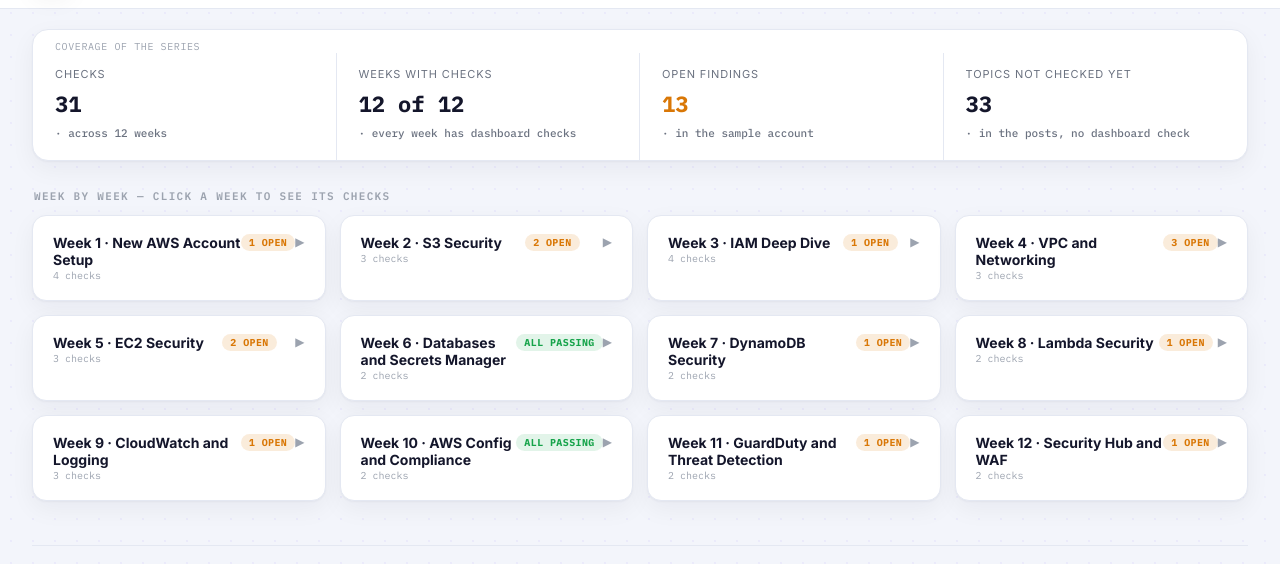
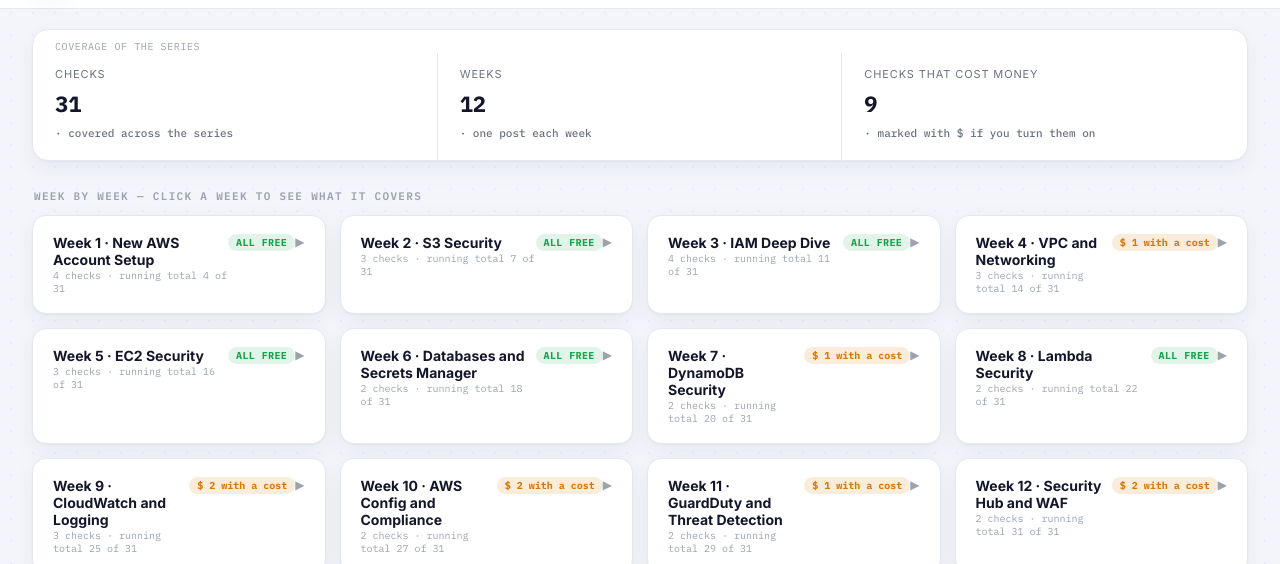
Before and after one commit to AnuradhaVIyer/aws-insights-demo, a plain HTML site: page series.html in a window 1280 px wide. Shown: the part 108-672 px from the top of the page. Drawn offline with nearby package versions, Linux system fonts and the light colour scheme.

Commit message:
Updated series.html

```diff
--- a/series.html
+++ b/series.html
@@ -226,6 +226,10 @@
   .res-list{font-family:var(--mono); font-size:11px; color:var(--text-dim);}
   .svc-card.expanded .drilldown{max-height:1400px;}
   @media (max-width:720px){ .stat-group-row.c4{grid-template-columns:repeat(2,1fr);} .stat-group-row.c3{grid-template-columns:repeat(2,1fr);} }
+  .cost-tag{font-family:var(--mono); font-size:11px; font-weight:700; color:var(--warn); background:color-mix(in srgb, var(--warn) 14%, transparent); border-radius:10px; padding:2px 8px;}
+  .cost-pill{font-family:var(--mono); font-size:10px; font-weight:700; color:var(--warn); background:color-mix(in srgb, var(--warn) 14%, transparent); border-radius:10px; padding:2px 8px; white-space:nowrap;}
+  .howto{margin-top:2px;} .howto summary{font-family:var(--mono); font-size:11px; font-weight:600; color:var(--purple); cursor:pointer;} .howto[open] summary{margin-bottom:8px;}
+  .cost-note{font-size:12px; color:var(--text-dim); line-height:1.6; margin:16px 2px 0;}
 </style>
 </head>
 <body data-theme="light">
@@ -252,8 +256,9 @@
     <div class="stat-strip" id="statStrip" style="border-left:none;"></div>
   </div>
 
-  <div class="section-label">Week by week — click a week to see its checks</div>
+  <div class="section-label">Week by week — click a week to see what it covers</div>
   <div class="service-grid" id="weekGrid"><div class="load-state">Loading…</div></div>
+  <p class="cost-note"><span class="cost-tag">$</span> Turning this on in your own AWS account will cost you money. AWS bills you for it. All other checks are free.</p>
 
   <footer>
     <div class="footer-brand">Built by <b>Anuradha Iyer</b> — Cloud / DevOps / AI Engineering</div>
@@ -279,7 +284,7 @@
 });
 document.addEventListener('click', e=>{
   const card = e.target.closest('[data-expand]');
-  if(card && !e.target.closest('a')) card.classList.toggle('expanded');
+  if(card && !e.target.closest('a') && !e.target.closest('details')) card.classList.toggle('expanded');
 });
 
 const DATA_DIR = './data/security';
@@ -292,35 +297,55 @@
   return `<div class="stat"><div class="lbl">${lbl}</div><div class="num"${color?` style="color:${color}"`:''}>${num}</div><div class="delta flat">· ${esc(delta)}</div></div>`;
 }
 
+// Checks that cost money in AWS once you turn them on (edit this list to change the $ markers)
+const COSTS = new Set([10, 15, 16, 19, 24, 27, 28, 30, 31]);
+const COST_TAG = '<span class="cost-tag" title="Costs money in AWS if you turn it on">$</span>';
+
+// LinkedIn post for each week (edit here)
+const POSTS = {
+  1: 'https://lnkd.in/p/dsirduSx',
+  2: 'https://lnkd.in/p/dt2D9CkD',
+  3: 'https://lnkd.in/p/dfAcDB9n',
+  4: 'https://lnkd.in/p/dmg6h4zE',
+  5: 'https://lnkd.in/p/dbbgXu9d',
+  6: 'https://lnkd.in/p/dmjGg4Tu',
+  7: 'https://lnkd.in/p/dYkqTra5',
+  8: 'https://lnkd.in/p/dCX2rBSR',
+  9: 'https://lnkd.in/p/d6UYY4N5',
+  10: 'https://lnkd.in/p/dPNFABKE',
+  11: 'https://lnkd.in/p/dFmAH32d',
+  12: 'https://lnkd.in/p/dY_DJJXt'
+};
+
 function render(){
   const series = D.series || [];
   const total = D.catalog.length;
-  const gapCount = series.reduce((n,w)=>n+(w.gaps||[]).length, 0);
-  const open = D.findings.filter(f=>f.status==='open').length;
+  const seen = new Set();
+  const costTotal = D.catalog.filter(c=>COSTS.has(c.id)).length;
   $('statStrip').innerHTML = `
     <div class="stat-group">
       <div class="stat-group-label">Coverage of the series</div>
-      <div class="stat-group-row c4">
-        ${statCard('Checks', total, 'across 12 weeks')}
-        ${statCard('Weeks with checks', `${series.filter(w=>w.check_ids.length).length} of ${series.length}`, 'every week has dashboard checks')}
-        ${statCard('Open findings', open, 'in the sample account', open?'var(--warn)':'')}
-        ${statCard('Topics not checked yet', gapCount, 'in the posts, no dashboard check')}
+      <div class="stat-group-row c3">
+        ${statCard('Checks', total, 'covered across the series')}
+        ${statCard('Weeks', series.length, 'one post each week')}
+        ${statCard('Checks that cost money', costTotal, 'marked with $ if you turn them on')}
       </div>
     </div>`;
   $('weekGrid').innerHTML = series.map(w=>{
+    const fresh = w.check_ids.filter(id=>!seen.has(id));
+    w.check_ids.forEach(id=>seen.add(id));
     const rows = w.check_ids.map(id=>{
       const c = cat[id];
-      const f = D.findings.find(x=>x.check_id===id && x.status==='open');
-      const state = f ? `Open · ${f.resources} resource${f.resources===1?'':'s'}` : 'Passing';
-      const where = f && f.regions && f.regions.length ? `<div class="res-list">${esc(f.regions.join(', '))}</div>` : '';
-      return `<div class="fw-row"><span class="sev ${c.severity}">${SEV[c.severity]}</span><span class="nm">${esc(c.name)}${where}</span><span class="vl">${state}</span></div>`;
+      const again = fresh.includes(id) ? '' : '<div class="res-list">Also covered in an earlier week</div>';
+      const steps = (c.fix||[]).map(t=>`<li>${esc(t)}</li>`).join('');
+      const howto = `<details class="howto"><summary>How to do it</summary><div class="why">${esc(c.why||'')}</div><ol class="why" style="margin:8px 0 0 18px;line-height:1.7;">${steps}</ol></details>`;
+      return `<div class="fw-row" style="flex-wrap:wrap;"><span class="sev ${c.severity}">${SEV[c.severity]}</span><span class="nm">${esc(c.name)}${again}</span><span class="vl">${COSTS.has(id)?COST_TAG:''}</span><div style="flex-basis:100%;">${howto}</div></div>`;
     }).join('');
-    const openCount = w.check_ids.filter(id=>D.findings.some(x=>x.check_id===id && x.status==='open')).length;
-    const pill = openCount ? `<span class="sev high">${openCount} open</span>` : '<span class="sev fixed">All passing</span>';
-    const gaps = (w.gaps||[]).length ? `<div class="dd-title">In the post, not yet checked by the dashboard</div><ul class="why" style="margin:0 0 0 18px;line-height:1.7;">${w.gaps.map(g=>`<li>${esc(g)}</li>`).join('')}</ul>` : '';
+    const paid = w.check_ids.filter(id=>COSTS.has(id)).length;
+    const pill = paid ? `<span class="cost-pill">$ ${paid} with a cost</span>` : '<span class="sev fixed">All free</span>';
     return `<div class="svc-card" data-expand="1">
-      <div class="svc-top"><div><div class="svc-name">Week ${w.week} · ${esc(w.title)}</div><div class="svc-code">${w.check_ids.length} check${w.check_ids.length===1?'':'s'}</div></div>${pill}<div class="svc-caret">▶</div></div>
-      <div class="drilldown">${rows}${gaps}</div>
+      <div class="svc-top"><div><div class="svc-name">Week ${w.week} · ${esc(w.title)}</div><div class="svc-code">${w.check_ids.length} check${w.check_ids.length===1?'':'s'} · running total ${seen.size} of ${total}</div></div>${pill}<div class="svc-caret">▶</div></div>
+      <div class="drilldown">${POSTS[w.week]?`<div class="fw-row"><a class="open-link" style="margin-top:0;" href="${POSTS[w.week]}" target="_blank" rel="noopener">Read the Week ${w.week} post on LinkedIn →</a></div>`:''}${rows}</div>
     </div>`;
   }).join('');
 }
```
Also changed, not shown: security-dashboard.html (+1 -1 lines).
